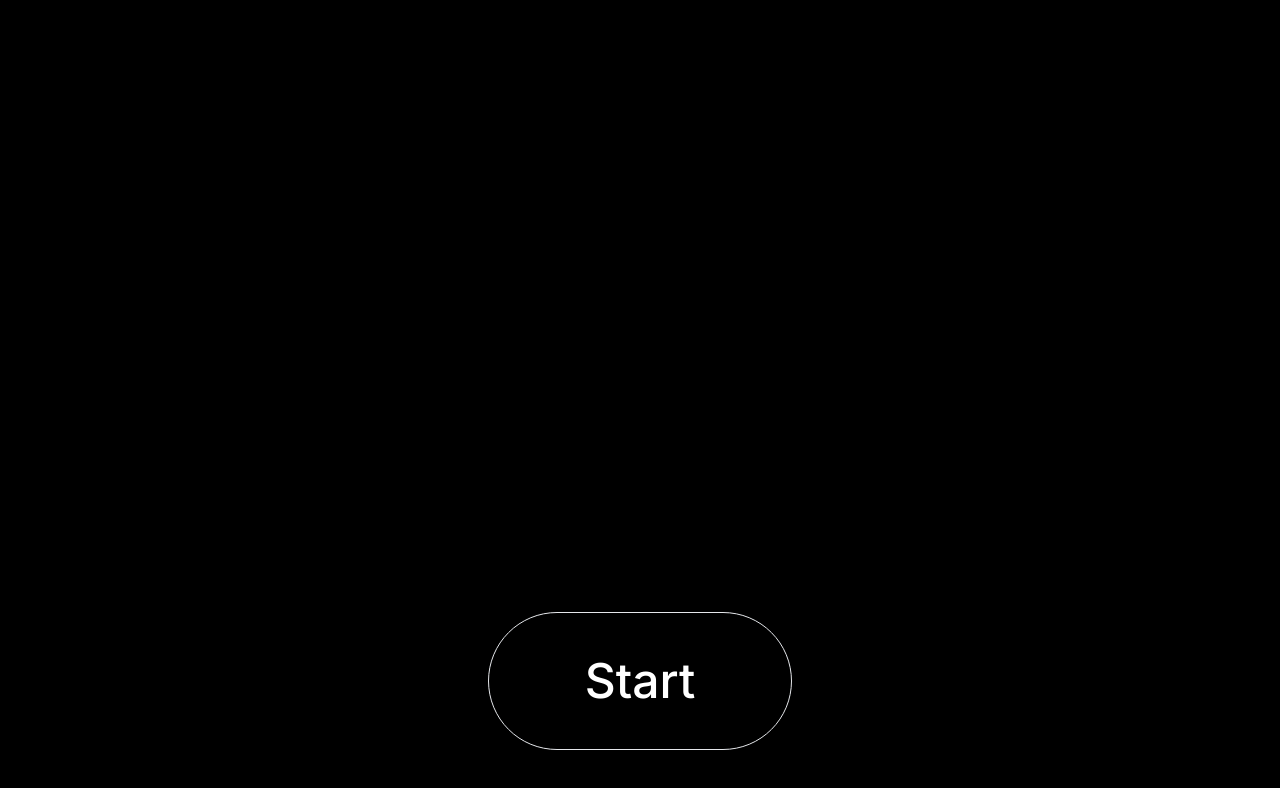
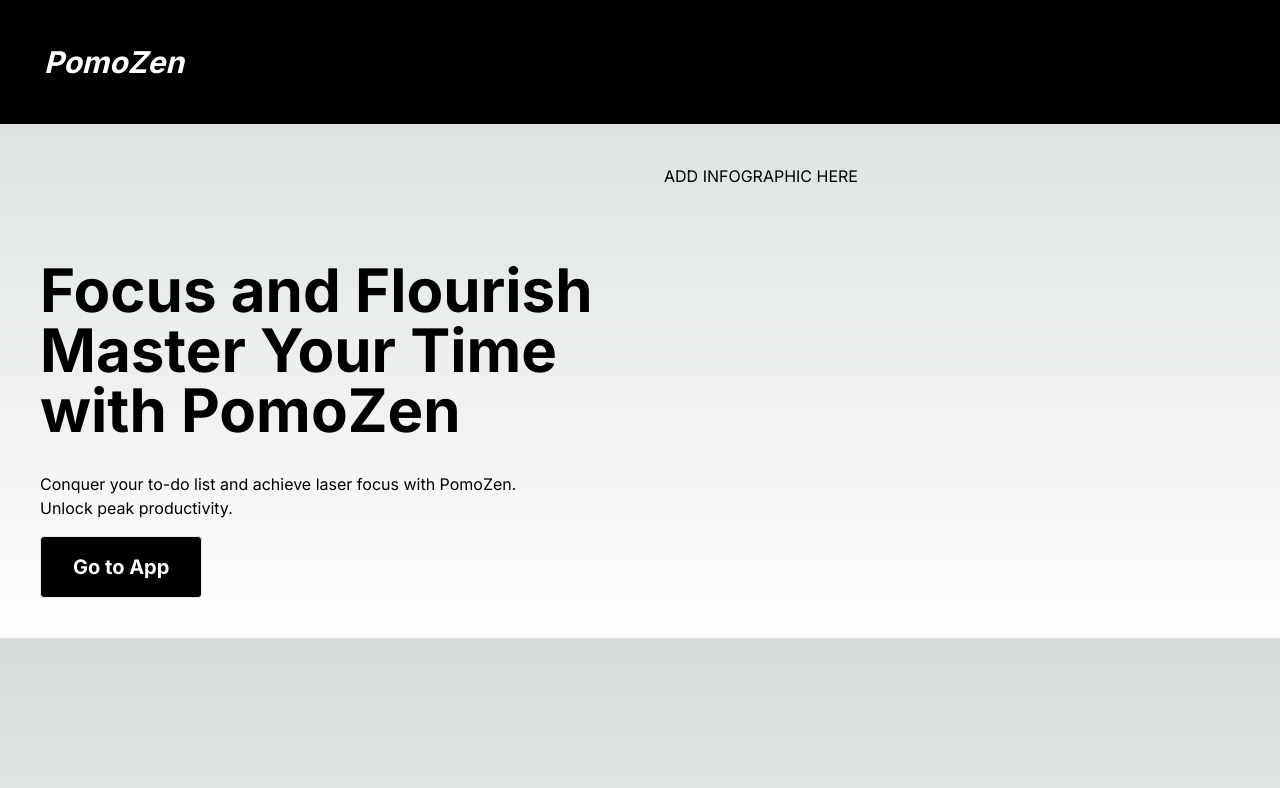
Before and after one commit to kongpop7/PomodoroApp-PomoZen-, a Next.js app: page / in a window 1280 px wide. Shown: the top 788 px of the page. Built offline with nearby package versions, Linux system fonts and the light colour scheme.

Commit message:
App Link and Home Page

```diff
--- a/src/app/components/InformationSection.js
+++ b/src/app/components/InformationSection.js
@@ -1,30 +1,29 @@
 // components/InformationSection.js
 
 import React from 'react';
+import Link from 'next/link'
 
 const InformationSection = () => {
   return (
-    <div className="information-section bg-white text-gray-700 mt-8 py-8 px-20 shadow-md">
-      <h2 className='font-bold text-5xl pb-5'>What is the Pomodoro Technique?</h2>
-      <p className='text-lg'>
-        The Pomodoro Technique is a time management method that uses a timer to
-        break down work into focused intervals, separated by short breaks. This
-        technique can help you improve your focus, productivity, and avoid
-        burnout.
-      </p>
-      <h3 className='font-bold text-3xl py-5'>
-        Here's a basic overview of the Pomodoro Technique:
-      </h3>
-      <ol className='text-lg'>
-        <li>Choose a task to work on.</li>
-        <li>Set the timer for 25 minutes (or your chosen duration).</li>
-        <li>Work on the task until the timer rings.</li>
-        <li>Take a short break (ideally 5 minutes).</li>
-        <li>Repeat steps 1-4 for four cycles.</li>
-        <li>After four cycles, take a longer break (ideally 15-30 minutes).</li>
-      </ol>
-    </div>
-  );
+    <div className="container mx-auto p-4">
+      <div className="flex flex-col md:flex-row">
+        <div className="md:w-1/2 p-2">
+          <div className="p-4 mt-24">
+            <h1 className ="text-6xl font-bold">Focus and Flourish
+            Master Your Time with PomoZen</h1>
+            <p className ="mt-8">Conquer your to-do list and achieve laser focus with PomoZen. <br/> Unlock peak productivity.</p>
+            <Link href="/timerapp" legacyBehavior>
+              <a className="inline-block text-xl border font-bold text-white bg-black hover:bg-white hover:text-black py-4 px-8 rounded mt-8 sm:mt-4">
+                Go to App
+              </a>
+            </Link>
+          </div>
+        </div>
+        <div className="md:w-1/2 p-2">
+          <div className=" p-4">ADD INFOGRAPHIC HERE</div>
+        </div>
+      </div>
+    </div>  );
 };
 
 export default InformationSection;
--- a/src/app/components/Timer.js
+++ b/src/app/components/Timer.js
@@ -44,20 +44,20 @@
   };
 
   return (
-    <div className="relative flex items-center justify-center min-h-screen p-8">
+    <div className="relative flex items-center justify-center min-h-screen p-4 sm:p-8">
       <div className="absolute top-0 left-0 w-full h-full bg-black">
         <div
           className="h-full bg-yellow-500"
           style={{ width: `${getElapsedPercentage()}%` }}
         />
       </div>
-      <div className="relative z-10 flex flex-col items-center justify-center p-8 mt-24">
-        <div>
+      <div className="relative z-10 flex flex-col items-center justify-center p-4 mt-12 sm:mt-24">
+        <div className="flex">
           <button
             id="duration25"
             name="duration"
             value={25}
-            className={`px-3 font-bold text-3xl ${
+            className={`px-2 sm:px-3 font-bold text-xl sm:text-3xl ${
               lastClickedButton === 25 ? 'underline underline-offset-8' : 'text-white'
             }`}
             onClick={() => handleDurationChange(25)}
@@ -68,31 +68,26 @@
             id="duration5"
             name="duration"
             value={5}
-            className={`px-3 font-bold text-3xl ${
-              lastClickedButton === 5 ? 'underline underline-offset-8' : ''
+            className={`px-2 sm:px-3 font-bold text-xl sm:text-3xl ${
+              lastClickedButton === 5 ? 'underline underline-offset-8' : 'text-white'
             }`}
             onClick={() => handleDurationChange(5)}
           >
             Break
           </button>
         </div>
-        <h1 className="font-bold p-2 text-[256px] flex flex-row justify-center">{formatTime(remainingSeconds)}</h1>
-        {/* <h2 className="p-3 flex flex-col items-center">Select Duration</h2> */}
+        <h1 className="font-bold p-2 text-6xl sm:text-[256px] flex flex-row justify-center">
+          {formatTime(remainingSeconds)}
+        </h1>
         <div className="flex flex-row justify-center mt-4">
           <button
             onClick={handleToggleTimer}
-            className={`text-white hover:bg-white hover:text-black font-medium rounded-full text-5xl px-24 py-11 text-center justify-center border ${
-              isTimerRunning ? "bg-red hover:bg-black hover:text-black" : ""
+            className={`text-white hover:bg-white hover:text-black font-medium rounded-full text-2xl sm:text-5xl px-12 py-6 sm:px-24 sm:py-11 text-center justify-center border ${
+              isTimerRunning ? "bg-red hover:bg-black hover:text-black" : "bg-black"
             }`}
           >
             {isTimerRunning ? "Stop" : "Start"}
           </button>
-          {/* <button
-            onClick={handleReset}
-            className="text-white bg-gray-800 hover:bg-blue-700 focus:ring-4 focus:outline-none focus:ring-blue-300 font-medium rounded-lg text-sm px-5 py-2.5 text-center justify-center"
-          >
-            Reset
-          </button> */}
         </div>
       </div>
     </div>
--- a/src/app/page.js
+++ b/src/app/page.js
@@ -1,23 +1,15 @@
+// pages/index.js
 
-import Timer from '../app/components/Timer';
+import Navbar from './components/Navbar';
 import InformationSection from './components/InformationSection';
-import Footer from './components/Footer';
-import TodoList from './components/TodoList';
-import Navbar from './components/Navbar';
 
 export default function Home() {
-  const handleTimerEnd = () => {
-    alert('Time is up!');
-  };
   return (
     <main className="">
-      <div className="h-screen">
-        <Timer initialMinutes={25} />
-        {/* <TodoList /> */}
+      <div>
+        <Navbar />
+        <InformationSection />
       </div>
-      {/* <Navbar /> */}
-      {/* <InformationSection />
-      <Footer /> */}
     </main>
   );
 }
--- /dev/null
+++ b/src/app/timerapp/page.js
@@ -0,0 +1,12 @@
+import React from 'react'
+import Timer from '../components/Timer'
+
+const app = () => {
+  return (
+    <div>
+      <Timer initialTime={25}/>
+    </div>
+  )
+}
+
+export default app
```
